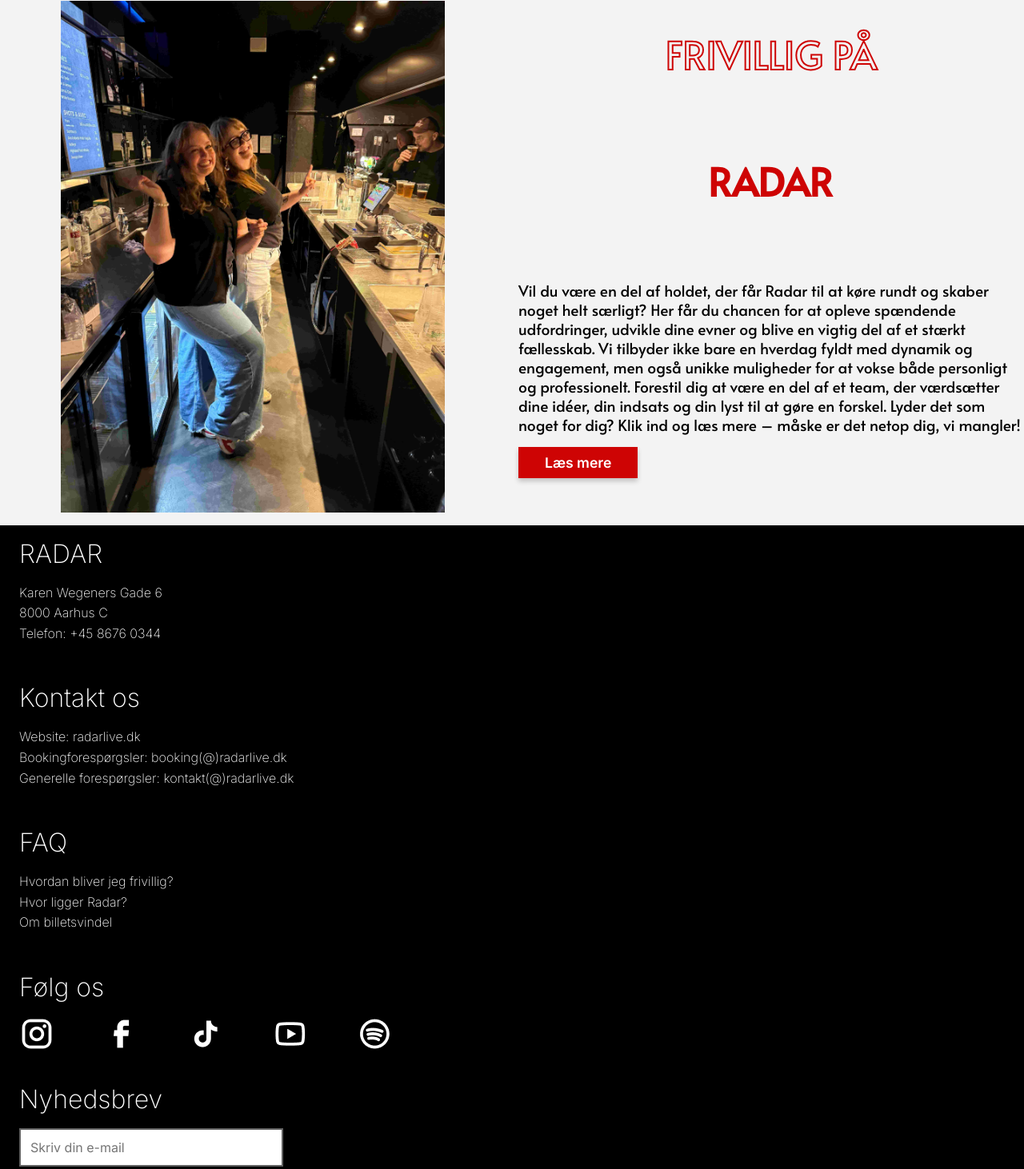
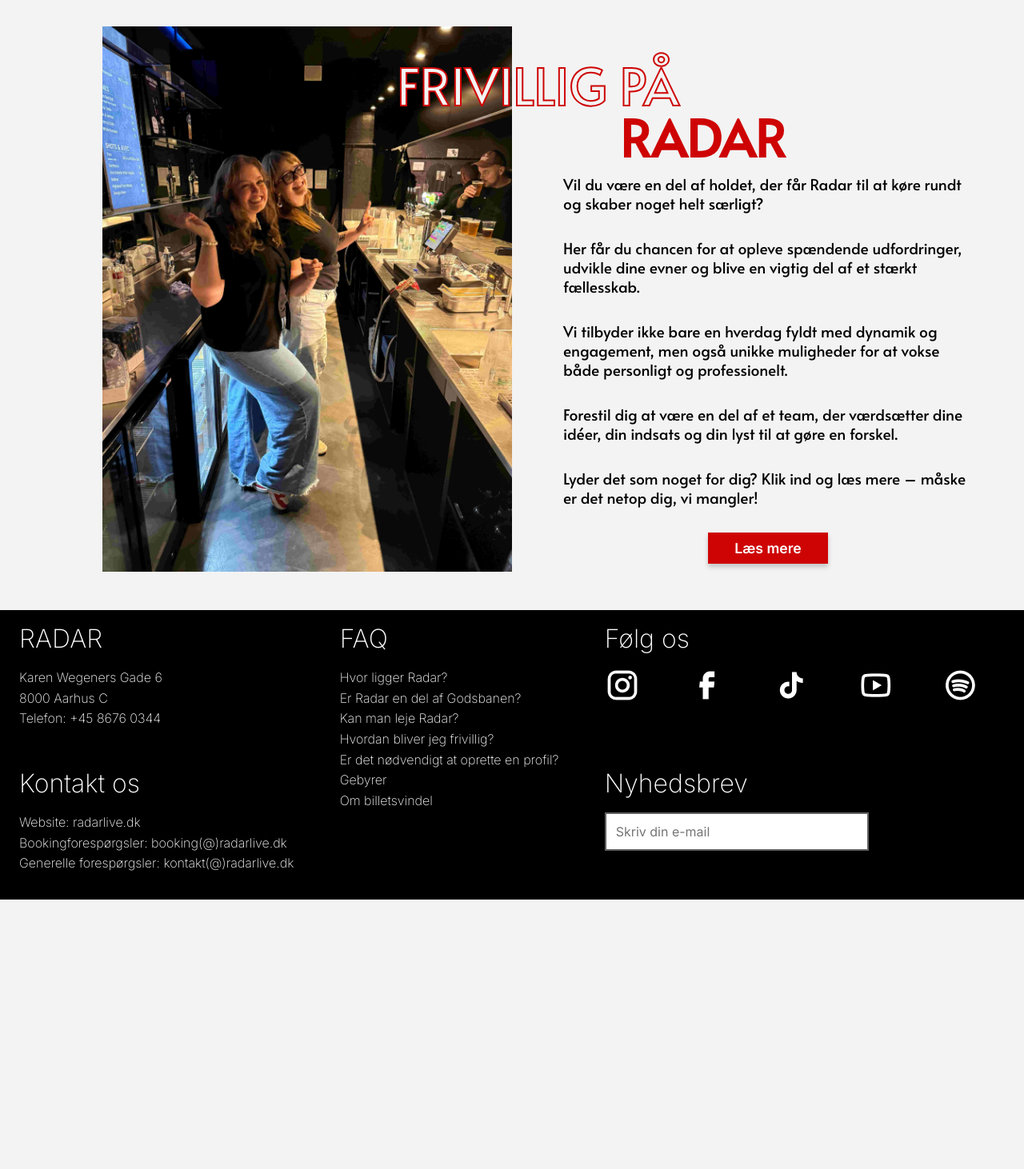
Before and after one commit to Heltborg/Radar-eksamensprojekt, a plain HTML site: page index.html in a window 1280 px wide. Shown: the part 2364-3826 px from the top of the page at 80% size. After the commit the page ends 3489 px from the top, so only its background shows below. Drawn offline with Linux system fonts and the light colour scheme.

Commit message:
Forside 2. version

```diff
--- a/css/style.css
+++ b/css/style.css
@@ -152,7 +152,7 @@
 /* prettier-ignore */
 .velkomst-tablet, .desktop-forside-knap, .velkomst-desktop, .bissesvinet-desktop,
 .taw-desktop, .asbjorn-desktop, .banner-tablet, .frivillig-banner,
-.frivillig-sektion-desktop, .emma-minna-desktop {
+.frivillig-sektion-desktop, .emma-minna-desktop, .footer-desktop {
   display: none;
 }
 
@@ -333,7 +333,7 @@
     display: grid;
     grid-template-columns: 1fr 1fr;
     grid-template-rows: auto;
-    gap: 1rem; /* Afstand mellem elementerne */
+    gap: 1rem;
     align-items: center; /* Vertikal centrering */
     margin: 2rem 0;
   }
@@ -375,10 +375,10 @@
 
   /* -- lille logo styling -- */
   .lille-logo {
-    width: auto; /* Logoet tilpasses naturligt */
-    max-width: 3rem; /* Reducerer bredden af containeren */
+    width: auto;
+    max-width: 3rem; /* bredden af containeren */
     height: auto;
-    justify-self: start; /* Placeres mod venstre */
+    justify-self: start; /* placeres til venstre */
   }
 
   /* -- stort logo styling -- */
@@ -440,7 +440,7 @@
   /* ------------------------------------------------ forsiden ------------------------------------------------ */
   /* prettier-ignore */
   .velkomst-mobil,  .knap-container,  .bissesvinet-mobiltekst,  .taw-mobiltekst,
-  .asbjorn-mobiltekst,  .banner-tablet,  .frivillig-sektion-mobil {
+  .asbjorn-mobiltekst,  .banner-tablet,  .frivillig-sektion-mobil, .footer-mobil {
     display: none;
   }
 
@@ -450,15 +450,15 @@
     grid-template-columns: 1fr 1fr;
     gap: 3rem;
     align-items: center;
-    grid-auto-flow: column; /* Sørg for, at de bliver på samme række */
+    grid-auto-flow: column; /* de bliver på samme række */
     margin: 2rem;
   }
 
   .forside-tekst-desktop {
     grid-column: 1;
-    display: grid; /* Aktivér CSS Grid */
-    align-content: center; /* Centrerer indholdet vertikalt */
-    height: 100%; /* Sørger for, at sektionen fylder hele kolonnen */
+    display: grid;
+    align-content: center;
+    height: 100%;
   }
 
   /* prettier-ignore */
@@ -478,6 +478,7 @@
     height: auto;
   }
 
+  /* -- artister -- */
   .bissesvinet-desktop,
   .asbjorn-desktop {
     display: grid;
@@ -529,49 +530,151 @@
     padding-left: 2rem;
   }
 
+  /* -- frivillig sektion -- */
   .frivillig-sektion-desktop {
     display: grid;
     grid-template-columns: 1fr 1fr;
-    grid-template-rows: auto auto;
-    gap: 1rem;
-    align-items: center;
+    grid-template-rows: auto auto; /* Rækker justeres efter indhold */
+    align-items: start;
   }
 
   .emma-minna-desktop {
-    grid-column: 1; /* Billedet forbliver i første kolonne */
-    grid-row: 1 / span 3; /* Strækker sig over tre rækker */
-    align-self: center; /* Vertikalt centreret */
-    width: 100%;
-    padding: 1rem;
+    grid-column: 1;
+    grid-row: 1 / 3;
+    width: auto;
+    max-height: 90%;
+    align-self: center; /* vertikalt centreret */
+    justify-self: end;
+    margin: 3rem 0;
   }
 
   #frivillig-outline-overskrift {
     grid-column: 2;
     grid-row: 1;
-    justify-self: center;
-    font-size: 3rem;
-    color: #f3f3f3; /* samme farve som baggrund */
+    font-size: 4rem;
+    color: #f3f3f3; /* fjern fyldfarven */
     -webkit-text-stroke: 2px #ce0404; /* 2px rødt omrids */
-    text-align: center;
-    margin-top: 1rem;
-    margin-bottom: 0.5rem; /* afstand til næste overskrift */
+    text-align: start;
+    align-self: end;
+    margin: 3rem 0 4rem -9rem; /* top, højre, bund, venstre */
     line-height: 1; /* linjeafstand */
   }
 
   #rod-frivillig-overskrift {
     grid-column: 2;
-    grid-row: 2;
-    justify-self: center;
-    font-size: 3rem;
+    grid-row: 1;
+    font-size: 4rem;
     color: #ce0404;
     -webkit-text-stroke: 2px #ce0404; /* 2px rødt omrids */
-    text-align: center;
+    text-align: start;
+    margin-left: 8.5rem;
+    align-self: end;
     line-height: 1; /* linjeafstand */
   }
 
   .brodtekst-desktop {
+    margin: 0 3rem;
+    justify-items: center; /* Centrerer elementer horisontalt */
+  }
+
+  .brodtekst-desktop p {
+    padding: 1rem;
     grid-column: 2; /* Forbliver i anden kolonne */
-    grid-row: 3; /* Placeres under overskrifterne */
+    grid-row: 2;
     text-align: left; /* Eventuel tekst kan være venstrestillet */
   }
+
+  /* ------------------------------------------------ footer ------------------------------------------------ */
+  .footer-desktop {
+    display: grid;
+    grid-template-columns: auto auto auto;
+    grid-template-rows: auto auto;
+    font-family: inter, sans-serif;
+    font-weight: 200;
+    color: white;
+    background-color: black;
+  }
+
+  .radar-footer-overskrift-desktop {
+    grid-column: 1;
+    grid-row: 1;
+    font-size: 2rem;
+    padding: 1.5rem;
+  }
+
+  .radar-footer-tekst-desktop {
+    grid-column: 1;
+    grid-row: 2;
+    font-size: 1rem;
+    padding: 0 0 2rem 1.5rem; /* -- top, højre, bund, venstre -- */
+    line-height: 1.6;
+  }
+
+  .kontakt-footer-overskrift-desktop {
+    grid-column: 1;
+    grid-row: 3;
+    font-size: 2rem;
+    padding: 1.5rem;
+  }
+
+  .kontakt-footer-tekst-desktop {
+    grid-column: 1;
+    grid-row: 4;
+    font-size: 1rem;
+    padding: 0 0 2rem 1.5rem; /* top, højre, bund, venstre */
+    line-height: 1.6;
+  }
+
+  .faq-footer-overskrift-desktop {
+    grid-column: 2;
+    grid-row: 1;
+    font-size: 2rem;
+    padding: 1.5rem;
+  }
+
+  .faq-footer-tekst-desktop {
+    grid-column: 2;
+    grid-row: 2 / 5; /* starter i række 2 og slutter i række 4 */
+    font-size: 1rem;
+    padding: 0 0 2rem 1.5rem; /* top, højre, bund, venstre */
+    line-height: 1.6;
+  }
+
+  .some-footer-overskrift-desktop {
+    grid-column: 3;
+    grid-row: 1;
+    font-size: 2rem;
+    padding: 1.5rem;
+  }
+
+  .some-ikoner {
+    grid-column: 3;
+    grid-row: 2;
+    padding: 0 1.5rem 1.5rem 1.5rem; /* -- top, højre, bund, venstre -- */
+    max-width: 100%;
+  }
+
+  .nyhedsbrev-footer-overskrift-desktop {
+    grid-column: 3;
+    grid-row: 3;
+    font-size: 2rem;
+    padding: 1.5rem;
+  }
+
+  /* -- tilmeld nyhedsbrev -- */
+  .nyhedsbrev {
+    grid-column: 3;
+    grid-row: 4;
+  }
+
+  .email-felt {
+    margin-left: 1.5rem;
+    padding: 0.75rem 5rem 0.75rem 0.75rem; /* -- top, højre, bund, venstre -- */
+    border: 2px solid #626262;
+    font-size: 1rem;
+    font-family: inter, sans-serif;
+    color: #ffffff;
+    max-width: 100%;
+    margin-bottom: 10%;
+  }
 }
--- a/index.html
+++ b/index.html
@@ -79,7 +79,7 @@
 
         <!-- første knap -->
         <div class="knap-container">
-          <a href="om-os.html"><button class="forside-knap">Læs mere</button></a>
+          <a href="#"><button class="forside-knap">Læs mere</button></a>
         </div>
       </section>
 
@@ -95,7 +95,7 @@
           </p>
           <p class="fjerde-linje-desktop">Træd ind, og oplev, hvad der gør Radar til noget helt særligt.</p>
           <div class="knap-container-desktop">
-            <a href="om-os.html"><button class="forside-knap">Læs mere</button></a>
+            <a href="#"><button class="forside-knap">Læs mere</button></a>
           </div>
         </div>
       </section>
@@ -163,8 +163,8 @@
       <!---------------------- frivillig sektion ---------------------->
       <!-- banner -->
       <section>
-        <a href="bliv-frivillig.html"><img src="img/frivillig-banner-mobil.png" alt="Bliv frivillig på radar-banner" class="banner-mobil" /></a>
-        <a href="bliv-frivillig.html"><img src="img/frivillig-banner-desktop.png" alt="Bliv en del af holdet banner" class="frivillig-banner" /></a>
+        <img src="img/frivillig-banner-mobil.png" alt="Bliv frivillig på radar-banner" class="banner-mobil" />
+        <img src="img/frivillig-banner-desktop.png" alt="Bliv en del af holdet banner" class="frivillig-banner" />
       </section>
       <!-- selve frivillig sektionen -->
       <section class="frivillig-sektion-mobil">
@@ -186,20 +186,22 @@
       <!-- desktop-->
       <section class="frivillig-sektion-desktop">
         <img src="img/emma-minna-desktop.jpg" alt="To frivillige bag baren" class="emma-minna-desktop" />
-
         <h1 id="frivillig-outline-overskrift">FRIVILLIG PÅ</h1>
         <h2 id="rod-frivillig-overskrift">RADAR</h2>
-        <p class="brodtekst-desktop">
-          Vil du være en del af holdet, der får Radar til at køre rundt og skaber noget helt særligt? Her får du chancen for at opleve spændende udfordringer, udvikle dine evner og blive en vigtig del
-          af et stærkt fællesskab. Vi tilbyder ikke bare en hverdag fyldt med dynamik og engagement, men også unikke muligheder for at vokse både personligt og professionelt. Forestil dig at være en
-          del af et team, der værdsætter dine idéer, din indsats og din lyst til at gøre en forskel. Lyder det som noget for dig? Klik ind og læs mere – måske er det netop dig, vi mangler!
+        <div class="brodtekst-desktop">
+          <p>Vil du være en del af holdet, der får Radar til at køre rundt og skaber noget helt særligt?</p>
+          <p>Her får du chancen for at opleve spændende udfordringer, udvikle dine evner og blive en vigtig del af et stærkt fællesskab.</p>
+          <p>Vi tilbyder ikke bare en hverdag fyldt med dynamik og engagement, men også unikke muligheder for at vokse både personligt og professionelt.</p>
+          <p>Forestil dig at være en del af et team, der værdsætter dine idéer, din indsats og din lyst til at gøre en forskel.</p>
+          <p>Lyder det som noget for dig? Klik ind og læs mere – måske er det netop dig, vi mangler!</p>
           <button class="desktop-forside-knap">Læs mere</button>
-        </p>
+        </div>
       </section>
     </main>
 
     <!------------------------------------------ footer ------------------------------------------>
-    <footer class="footer-mobil">
+    <footer>
+      <div class="footer-mobil">
         <!-- radar sektion -->
         <h1 class="footer-overskrift-mobil">RADAR</h1>
         <p class="footer-tekst-mobil">
@@ -233,6 +235,47 @@
         <form>
           <input type="email" placeholder="Skriv din e-mail" class="email-felt" required />
         </form>
+      </div>
+      <!------------------- desktop ------------------->
+      <div class="footer-desktop">
+        <!-- radar sektion -->
+        <h1 class="radar-footer-overskrift-desktop">RADAR</h1>
+        <p class="radar-footer-tekst-desktop">
+          Karen Wegeners Gade 6 <br />
+          8000 Aarhus C <br />
+          Telefon: +45 8676 0344
+        </p>
+
+        <!-- kontakt os sektion -->
+        <h2 class="kontakt-footer-overskrift-desktop">Kontakt os</h2>
+        <p class="kontakt-footer-tekst-desktop">
+          Website: radarlive.dk <br />
+          Bookingforespørgsler: booking(@)radarlive.dk <br />
+          Generelle forespørgsler: kontakt(@)radarlive.dk
+        </p>
+
+        <!-- faq sektion -->
+        <h3 class="faq-footer-overskrift-desktop">FAQ</h3>
+        <p class="faq-footer-tekst-desktop">
+          Hvor ligger Radar? <br />
+          Er Radar en del af Godsbanen? <br />
+          Kan man leje Radar? <br />
+          Hvordan bliver jeg frivillig? <br />
+          Er det nødvendigt at oprette en profil? <br />
+          Gebyrer <br />
+          Om billetsvindel
+        </p>
+
+        <!-- følg os sektion -->
+        <h4 class="some-footer-overskrift-desktop">Følg os</h4>
+        <img src="img/some-ikoner.png" alt="SoMe-ikoner" class="some-ikoner" />
+
+        <!-- nyhedsbrev sektion -->
+        <h5 class="nyhedsbrev-footer-overskrift-desktop">Nyhedsbrev</h5>
+        <form class="nyhedsbrev">
+          <input type="email" placeholder="Skriv din e-mail" class="email-felt" required />
+        </form>
+      </div>
     </footer>
   </body>
 </html>
```
Also changed, not shown: 1 other file. Lines whose indentation alone changed are shown as unchanged.
